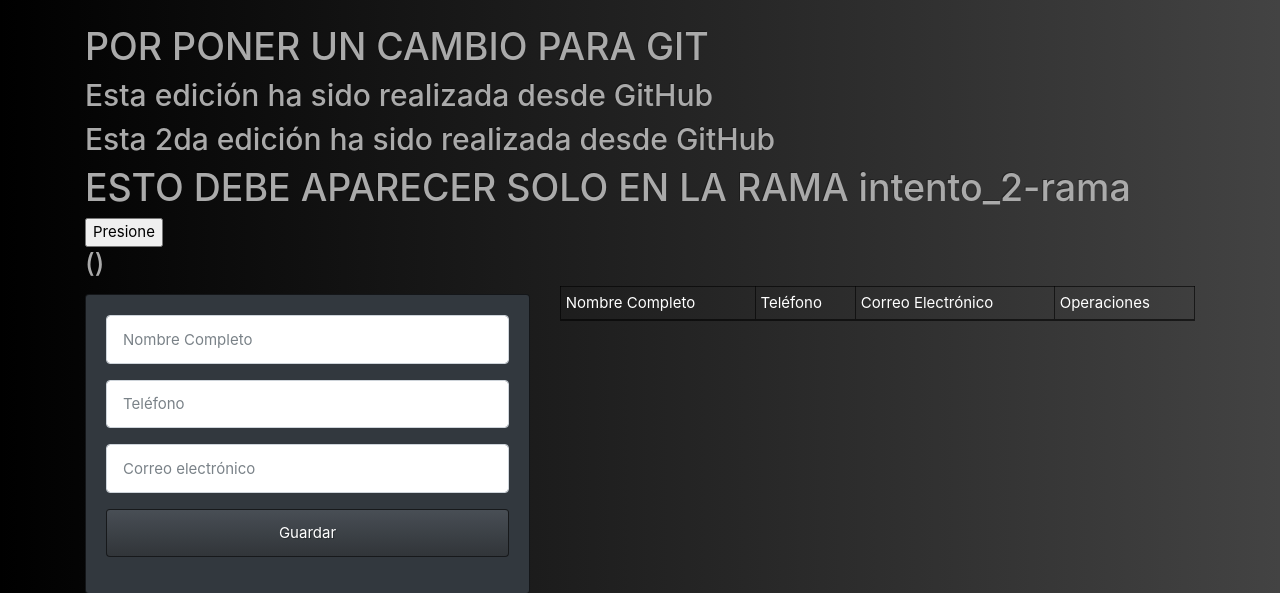
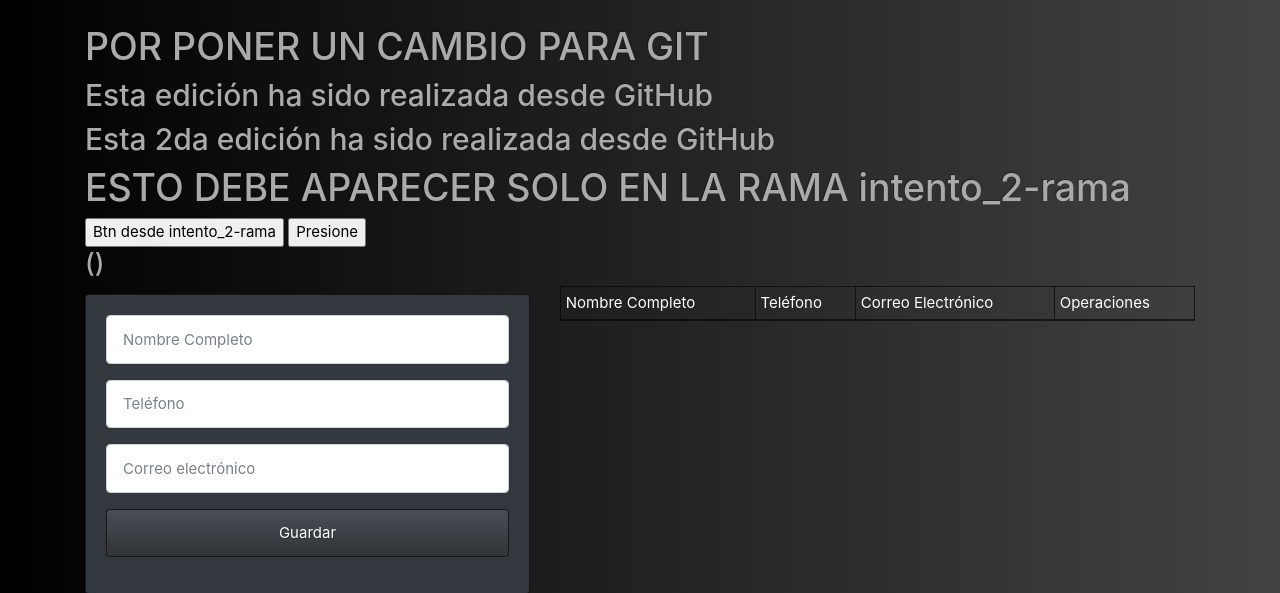
Before and after one commit to juandm1b1/cursoGit, a Flask app: page / in a window 1280 px wide. Shown: the part 54-647 px from the top of the page. Run offline with Flask 2, Linux system fonts and the light colour scheme; data that the repository does not hold is empty; some libraries are stand-ins or nearby versions.

Commit message:
Btn saludo intento_2-rama

```diff
--- a/templates/index.html
+++ b/templates/index.html
@@ -10,7 +10,7 @@
 <h2>Esta 2da edición ha sido realizada desde GitHub</h2>
 <h1>ESTO DEBE APARECER SOLO EN LA RAMA intento_2-rama</h1>
 
-
+<input type="button" value="Btn desde intento_2-rama" onclick="saludo()">
 
 
 <input type="button" value="Presione" onmouseover="saludo()">
```
